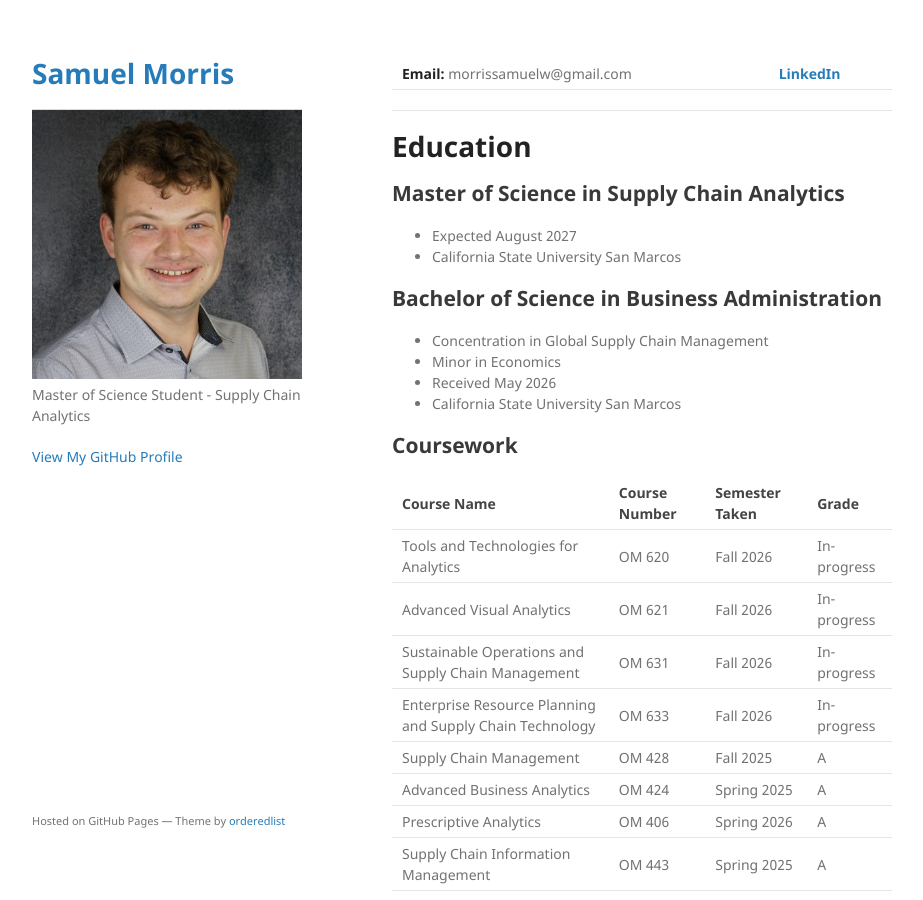
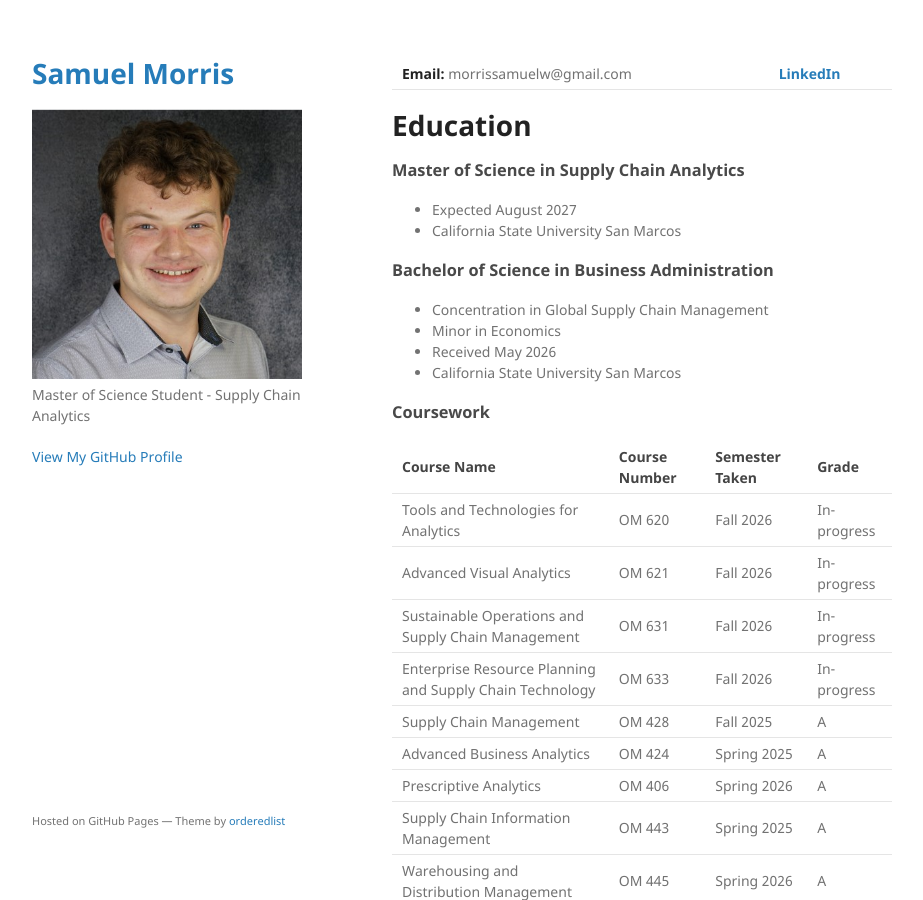
Before and after one commit to samuel-w-morris/samuel-w-morris.github.io, a Jekyll site: the page built from index.md, in a window 1280 px wide and 900 px high. Shown: the whole window, without its empty margins (178-1101 px from the left). Built offline with Jekyll 4.4.1, drawn with Linux system fonts in a browser that asks for light colours.

Commit message:
formatting and text size fixes

```diff
--- a/index.md
+++ b/index.md
@@ -4,23 +4,21 @@ layout: default
 
 **Email:** morrissamuelw@gmail.com | **[LinkedIn](www.linkedin.com/in/samuel-morris-36ab102b5)**
 
-* * *
-
 # Education
 
-## Master of Science in Supply Chain Analytics
+### Master of Science in Supply Chain Analytics
 
 * Expected August 2027
 * California State University San Marcos
 
-## Bachelor of Science in Business Administration
+### Bachelor of Science in Business Administration
 
 * Concentration in Global Supply Chain Management
 * Minor in Economics
 * Received May 2026
 * California State University San Marcos
 
-## Coursework
+### Coursework
 
 | Course Name                                              | Course Number | Semester Taken | Grade       |
 |:---------------------------------------------------------|:--------------|:---------------|:------------|
@@ -40,7 +38,7 @@ layout: default
 
 # Work Experience
 
-## Instructional Student Assistant - CSUSM College of Business
+### Instructional Student Assistant - CSUSM College of Business
 
 * August 2025 - May 2026
 * OM 302 - Foundations of Operations Management
@@ -48,20 +46,20 @@ layout: default
 * Provided private help and assistance for students
 * Assisted with proctoring midterm and final exams
 
-## Director of Operations - CSUSM Global Supply Chain Management Society
+### Director of Operations - CSUSM Global Supply Chain Management Society
 
 * January 2026 - May 2026
 * Developed a custom dashboard to track member attendance at meetings
 * Coordinated logistics and purchasing for weekly meetings
 * Supported executive board operations when requested
 
-## Director of Student Outreach - CSUSM Global Supply Chain Management Society
+### Director of Student Outreach - CSUSM Global Supply Chain Management Society
 
 * August 2025 - December 2025
 * Collaborated with faculty to deliver classroom presentations promoting the Supply Chain concentration and student organization
 * Increased awareness of academic and professional development opportunities among first and second-year students
 
-## Reverse Logistics Expert - Target
+### Reverse Logistics Expert - Target
 
 * September 2019 - January 2024
 * Managed the "damaged items" process, processed 320+ quality assurance recalls, and returned 5,600+ excess inventory units valued at $100,000+ to distribution center
@@ -80,8 +78,8 @@ layout: default
 <dd>Prescriptive Analytics</dd>
 <dt>SAP</dt>
 <dd>Supply Chain Information Management</dd>
-<dd>NetSuite</dd>
-<dt>Supply Chain Information Management</dt>
+<dt>NetSuite</dt>
+<dd>Supply Chain Information Management</dd>
 <dt>Excel Solver</dt>
 <dd>Advanced Business Analytics</dd>
 <dd>Supply Chain Management</dd>
```
